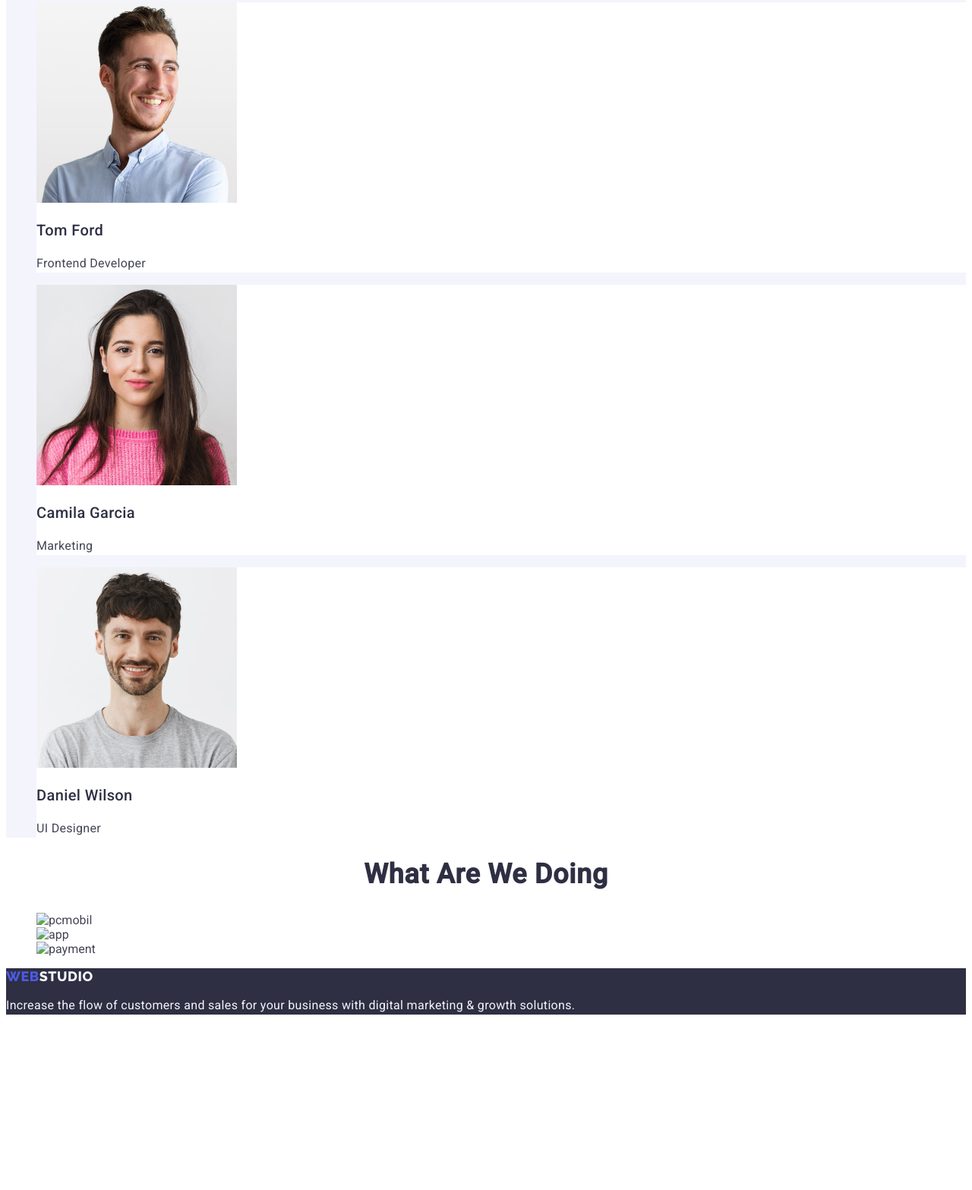
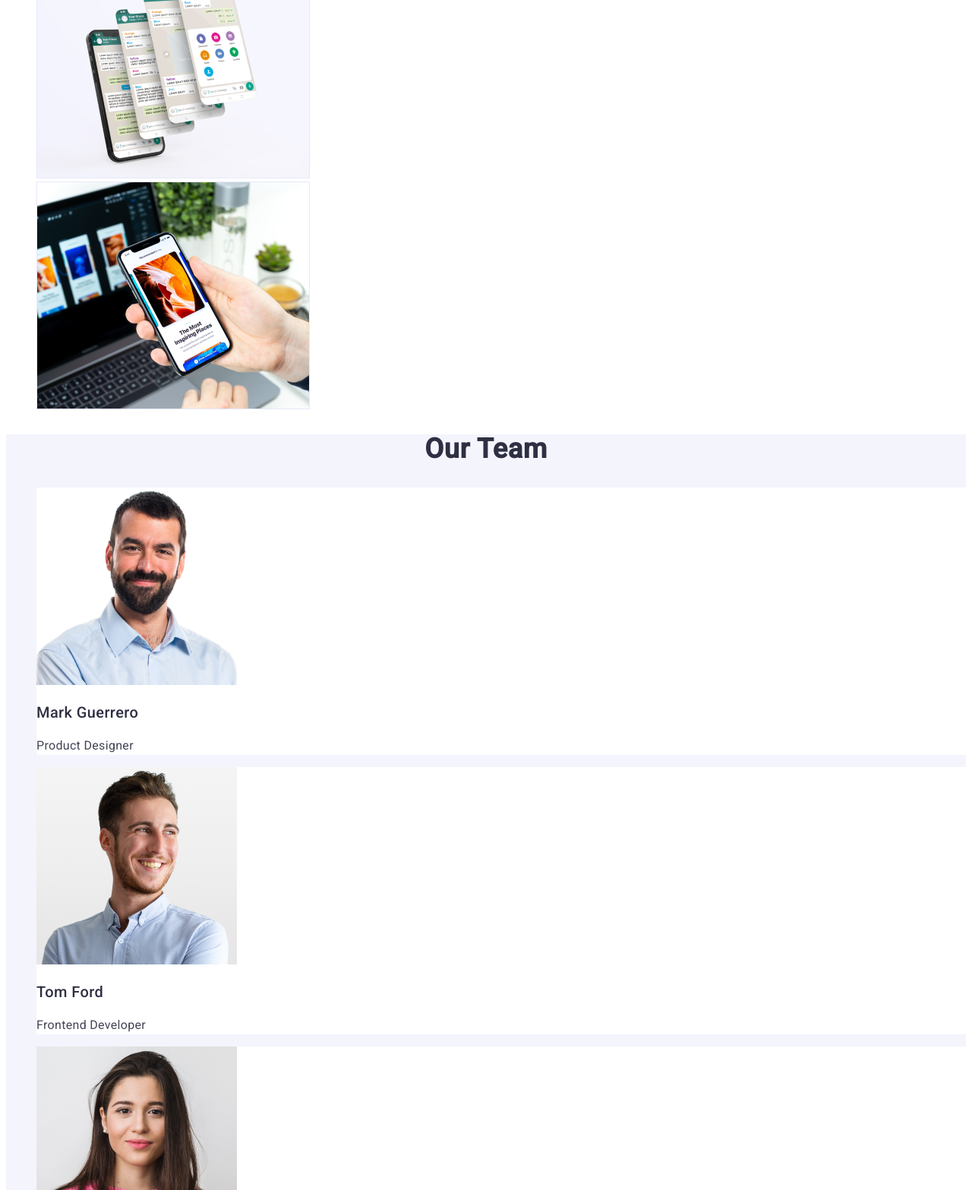
Before and after one commit to ekanca/goit-markup-hw-02, a plain HTML site: page index.html in a window 1280 px wide. Shown: the part 1233-2800 px from the top of the page at 76% size. Before the commit the page ends 2585 px from the top, so only its background shows below. Drawn offline with Linux system fonts and the light colour scheme.

Commit message:
Add files via upload

```diff
--- a/index.html
+++ b/index.html
@@ -2,9 +2,11 @@
 <html lang="en">
 
 <head>
-    <meta charset="UTF-8">
-    <meta name="viewport" content="width=device-width, initial-scale=1.0">
-    <title>HTML CSS DERS</title>
+    <meta charset="UTF-8" />
+    <meta name="viewport" content="width=device-width, initial-scale=1.0" />
+    <title>Homework 3 </title>
+
+
     <link rel="stylesheet" href="https://fonts.googleapis.com" />
     <link rel="stylesheet" href="https://fonts.gstatic.com" crossorigin />
     <link href="https://fonts.googleapis.com/css2?family=Raleway:wght@800&family=Roboto:wght@400;500&display=swap"
@@ -22,7 +24,7 @@
                     <a class="link" href="./index.html">Studio</a>
                 </li>
                 <li class="nav-item">
-                    <a class="link" href="./index.html">Portfolio</a>
+                    <a class="link" href="./portfolio.html">Portfolio</a>
                 </li>
                 <li class="nav-item"><a class="link" href="">Contacts</a></li>
             </ul>
@@ -38,7 +40,6 @@
             </ul>
         </address>
     </header>
-
     <main>
         <section class="first-section">
             <h1 class="header">Effective Solutions for Your Business</h1>
@@ -82,52 +83,51 @@
             </ul>
         </section>
 
+        <section>
+            <h2 class="third-header">What are we doing</h2>
+            <ul class="list">
+                <li>
+                    <img src="./images/img1.jpg" width="360" alt="computer-monitor" />
+                </li>
+                <li>
+                    <img src="./images/img2.jpg" width="360" alt="phone-applications" />
+                </li>
+                <li>
+                    <img src="./images/img3.jpg" width="360" alt="smartphone" />
+                </li>
+            </ul>
+        </section>
+
         <section class="fourth-section">
             <h2 class="fourth-header">Our Team</h2>
 
             <ul class="list">
                 <li class="list-item">
-                    <img src="./images/mark.jpg" width="264" height="264" alt="mark" />
+                    <img src="./images/imga.jpg" width="264" alt="man-with-laptop" />
                     <h3 class="list-header">Mark Guerrero</h3>
                     <p class="list-text">Product Designer</p>
                 </li>
 
                 <li class="list-item">
-                    <img src="./images/tom.jpg" width="264" height="264" alt="tom" />
+                    <img src="./images/imgb.jpg" width="264" alt="smiling-man" />
                     <h3 class="list-header">Tom Ford</h3>
                     <p class="list-text">Frontend Developer</p>
                 </li>
 
                 <li class="list-item">
-                    <img src="./images/camila.jpg" width="264" height="264" alt="camila" />
+                    <img src="./images/imgc.jpg" width="264" alt="girl-pink-shirt" />
                     <h3 class="list-header">Camila Garcia</h3>
                     <p class="list-text">Marketing</p>
                 </li>
 
                 <li class="list-item">
-                    <img src="./images/daniel.jpg" width="264" height="264" alt="Daniel" />
+                    <img src="./images/imgd.jpg" width="264" alt="man-gray-shirt" />
                     <h3 class="list-header">Daniel Wilson</h3>
                     <p class="list-text">UI Designer</p>
                 </li>
             </ul>
         </section>
-
-        <section>
-            <h2 class="third-header">What are we doing</h2>
-            <ul class="list">
-                <li>
-                    <img src="images/pcmobil.jpg" alt="pcmobil" width="300" height="300">
-                </li>
-                <li>
-                    <img src="images/app.jpg" alt="app" width="300" height="300">
-                </li>
-                <li>
-                    <img src="images/payment.jpg" alt="payment" width="300" height="300">
-                </li>
-            </ul>
-        </section>
     </main>
-
     <footer class="footer">
         <a class="logo link" href="./index.html">Web<span class="logo-footer">Studio</span></a>
         <p class="logo-footer-text">
```
Also changed, not shown: images/img1.jpg (added), images/img2.jpg (added), images/img3.jpg (added), images/imga.jpg (added), images/imgb.jpg (added), images/imgc.jpg (added), images/imgd.jpg (added).
